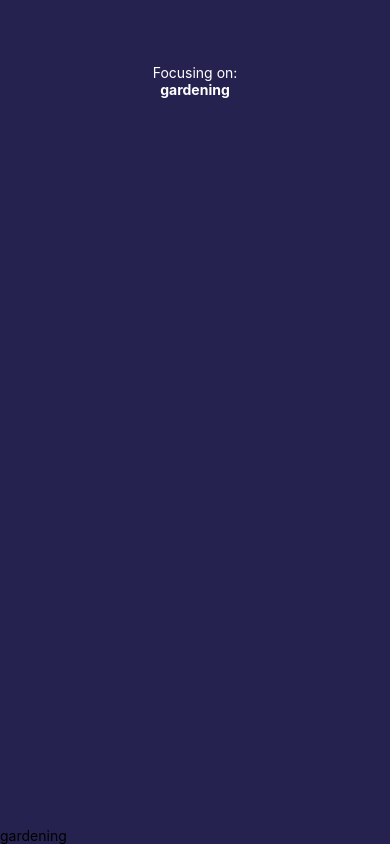
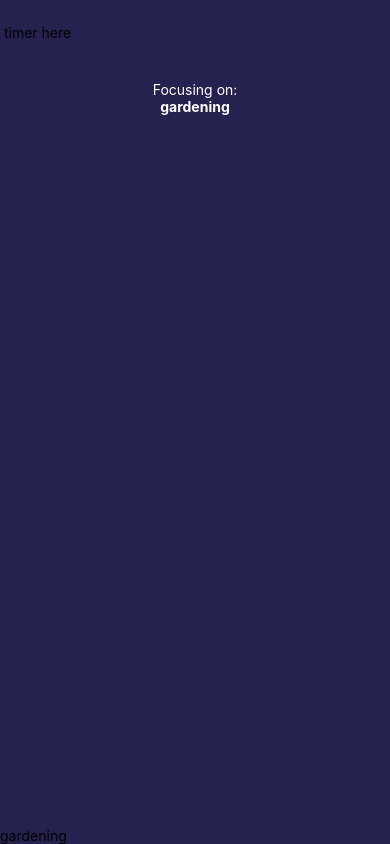
Before and after one commit to rewpt/FocusTime, a React Native app: screen / in a window 390 px wide. Built offline with nearby package versions, Linux system fonts and the light colour scheme.

Commit message:
create countdown component and import into timer

```diff
--- /dev/null
+++ b/src/components/Countdown.js
@@ -0,0 +1,8 @@
+import React from "react";
+import {Text, View, StyleSheet} from 'react-native';
+
+export const Countdown = () => {
+  return (
+    <Text> timer here</Text>
+  )
+}
--- a/src/features/timer/Timer.js
+++ b/src/features/timer/Timer.js
@@ -2,12 +2,14 @@ import React from "react";
 import {StyleSheet, Text, View} from "react-native"
 import { colors } from "../../utils/colors";
 import { spacing, sizes } from "../../utils/sizes";
+import { Countdown } from "../../components/Countdown";
 
 export const Timer = (props) => {
 const {focusSubject} = props
 
   return (
 <View style={styles.container}>
+  <Countdown />
   <View style={{ paddingTop: spacing.xxl}}>
     <Text style={styles.title}>Focusing on:</Text>
     <Text style={styles.task}>{focusSubject}</Text>
```
